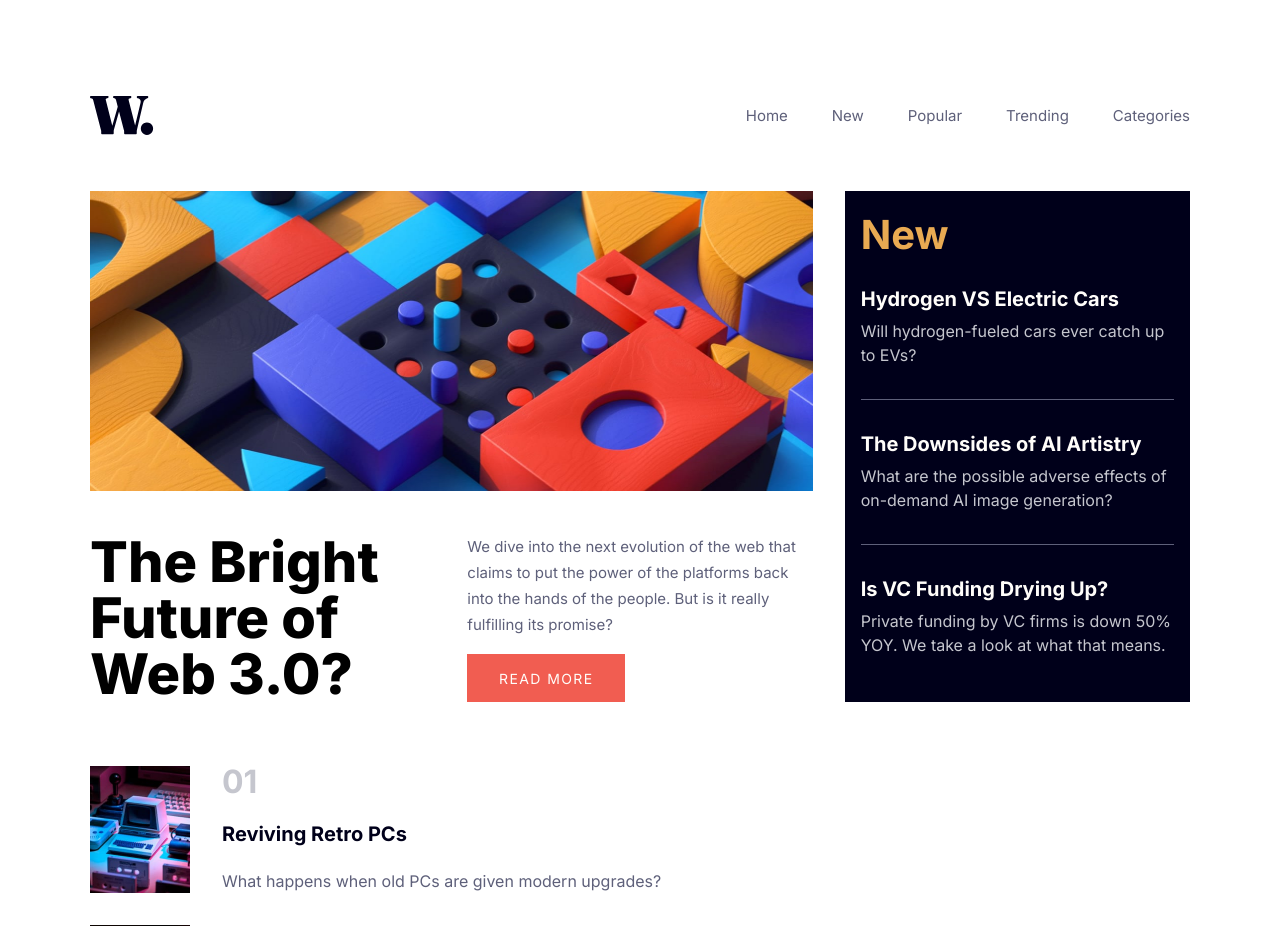
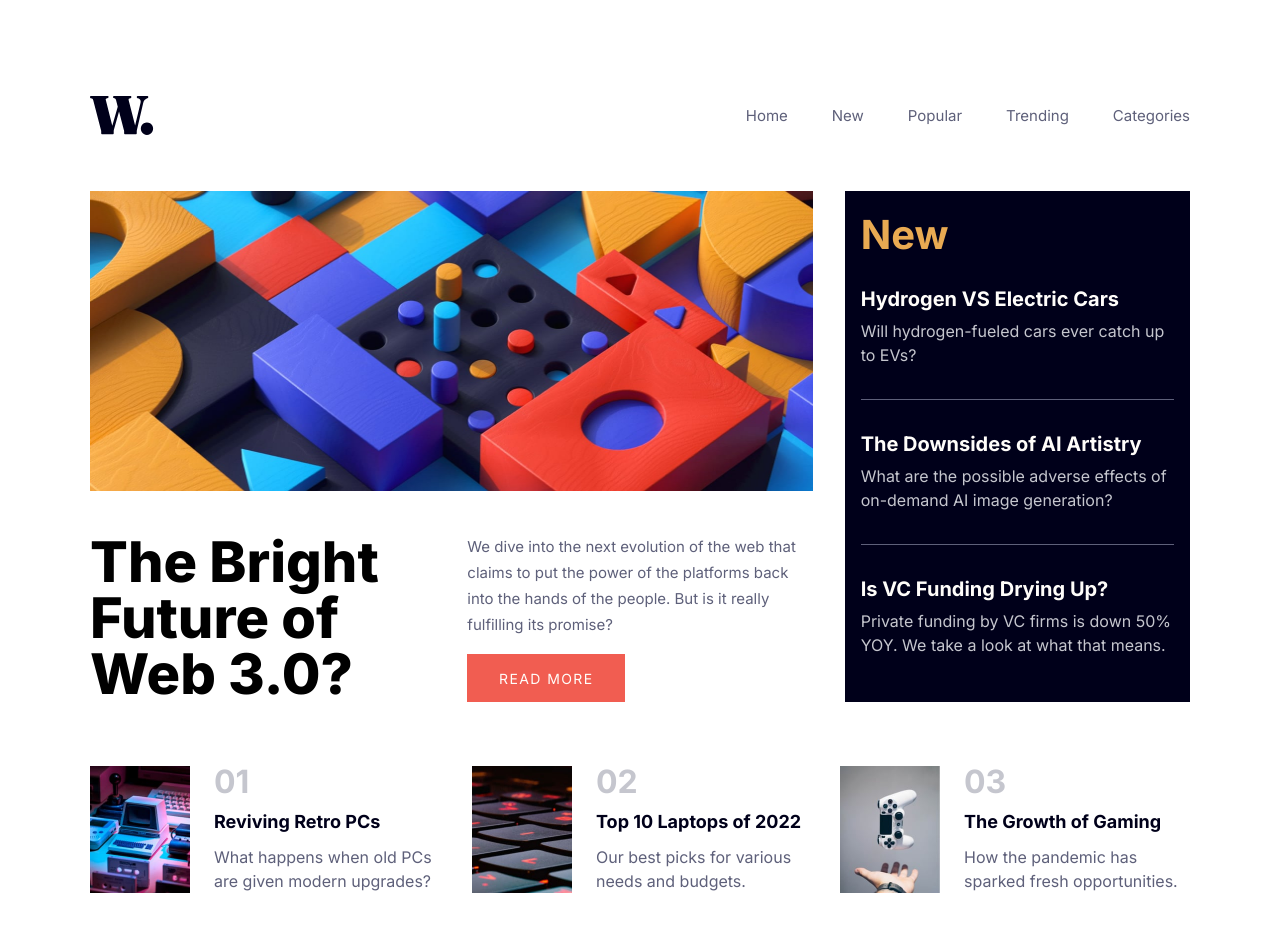
Before and after one commit to alfredomayorga/news-homepage, a Next.js app: page / in a window 1280 px wide. Shown: the top 926 px of the page. Built offline with nearby package versions, Linux system fonts and the light colour scheme.

Commit message:
feat: subcategories desktop view

```diff
--- a/components/sub-categories/SubCategoryItem.tsx
+++ b/components/sub-categories/SubCategoryItem.tsx
@@ -16,7 +16,7 @@ function SubCategoryItem({
   return (
     <div
       data-cy="subcategory-item"
-      className="flex flex-row gap-8"
+      className="flex flex-row gap-8 lg:max-w-[350px] lg:gap-6"
     >
       <Image
         data-cy="subcategory-thumbnail"
@@ -42,6 +42,10 @@ function SubCategoryItem({
             text-black
             font-bold
             text-sm
+            lg:text-xs
+            lg:whitespace-nowrap
+            cursor-pointer
+            hover:text-red
           "
         >
           {title}
--- a/components/sub-categories/index.tsx
+++ b/components/sub-categories/index.tsx
@@ -3,7 +3,15 @@ import SubCategoryItem from './SubCategoryItem'
 
 function SubCategories() {
   return (
-    <div className="flex flex-col my-16 gap-8">
+    <div
+      className="
+        flex
+        flex-col
+        lg:flex-row
+        my-16
+        gap-8
+      "
+    >
       {data.subcategories.map((subcategory) => {
         return (
           <SubCategoryItem
```
